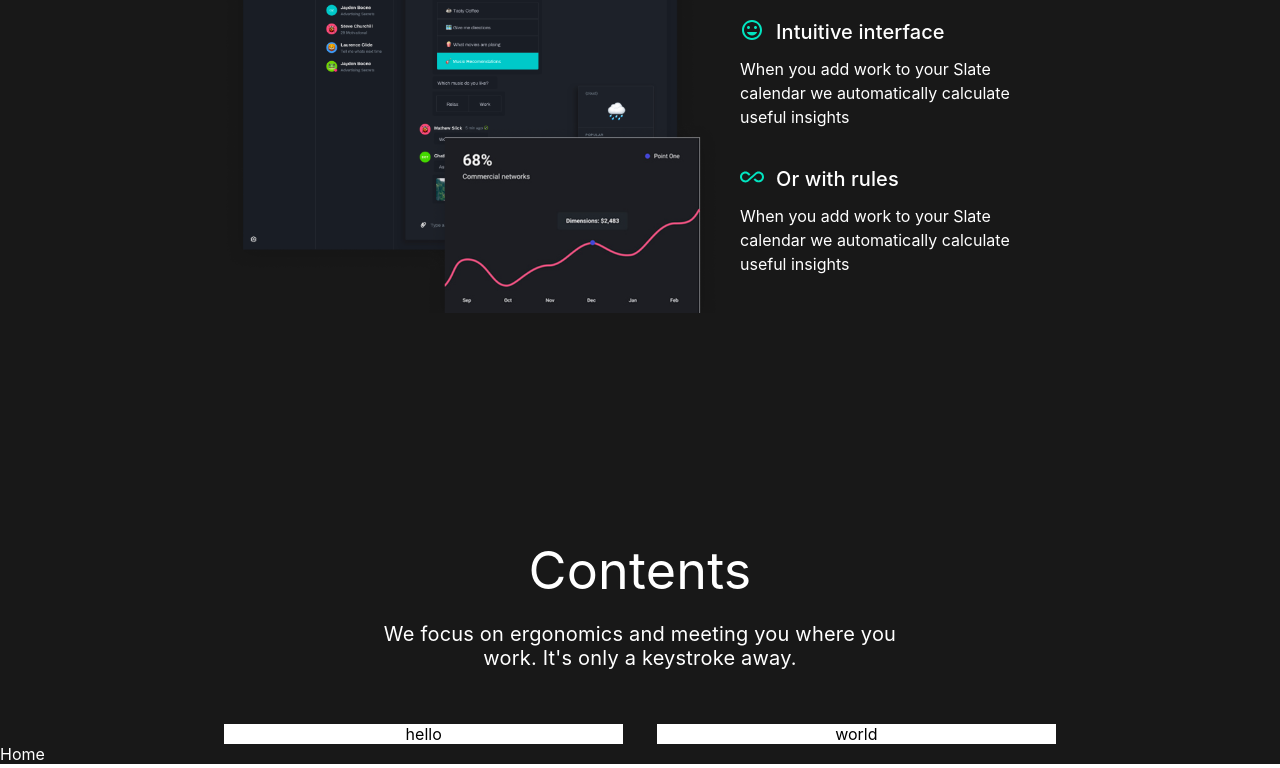
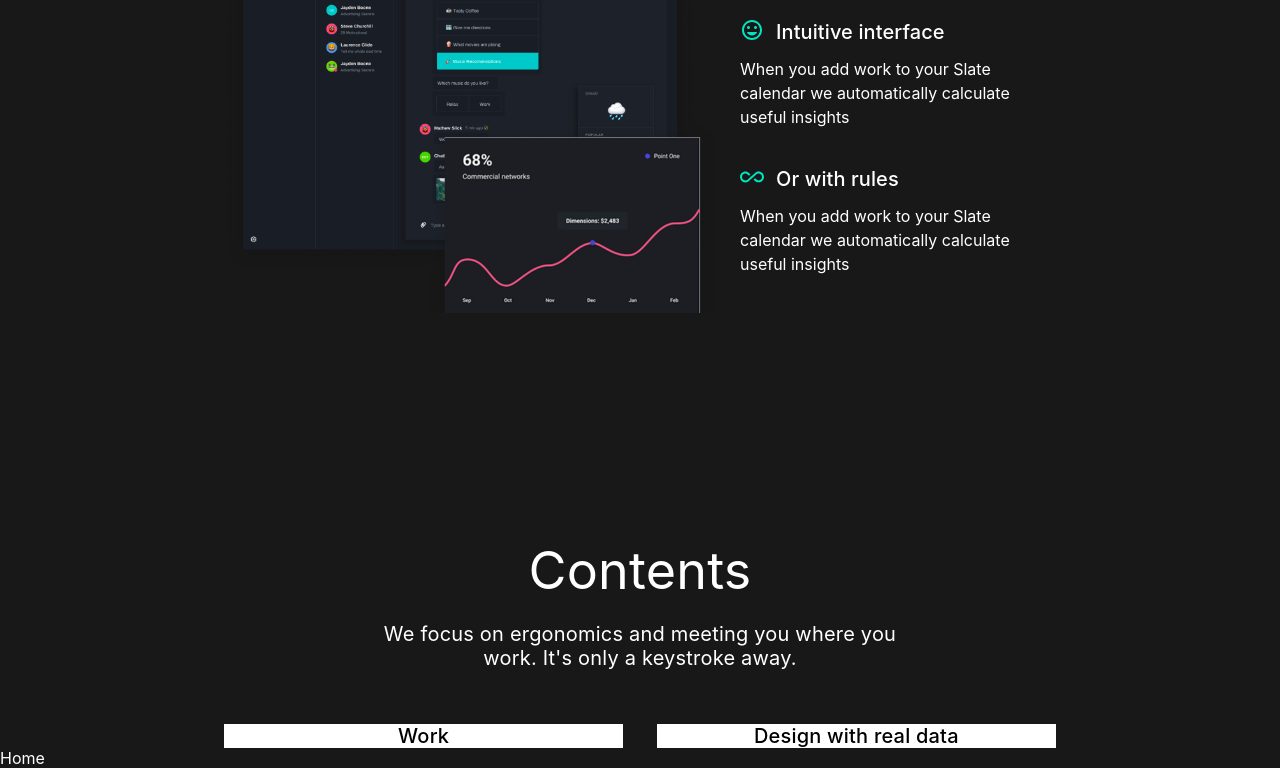
Before and after one commit to TheDa21crj/Landing-Page, a React (Create React App) app: page / in a window 1280 px wide. Shown: the part 1926-2694 px from the top of the page. Built offline with nearby package versions, Linux system fonts and the light colour scheme; the HTML template or start-up script is replaced by a standard one.

Commit message:
CardsDivPTag styled

```diff
--- a/src/Components/Contents.js
+++ b/src/Components/Contents.js
@@ -13,8 +13,12 @@ export default function Contents() {
           </p>
         </div>
         <div className="ContentsRowDiv">
-          <div className="ContentLefthtDiv">hello</div>
-          <div className="ContentRightDiv">world</div>
+          <div className="ContentLefthtDiv">
+            <p className="CardsDivPTag">Work</p>
+          </div>
+          <div className="ContentRightDiv">
+            <p className="CardsDivPTag">Design with real data</p>
+          </div>
         </div>
       </div>
     </div>
--- a/src/Components/Css/Contents.css
+++ b/src/Components/Css/Contents.css
@@ -40,3 +40,9 @@
     color: black;
     text-align: center;
 }
+
+.CardsDivPTag {
+    font-size: 20px;
+    font-weight: 500;
+    letter-spacing: 0.2px;
+}
```
